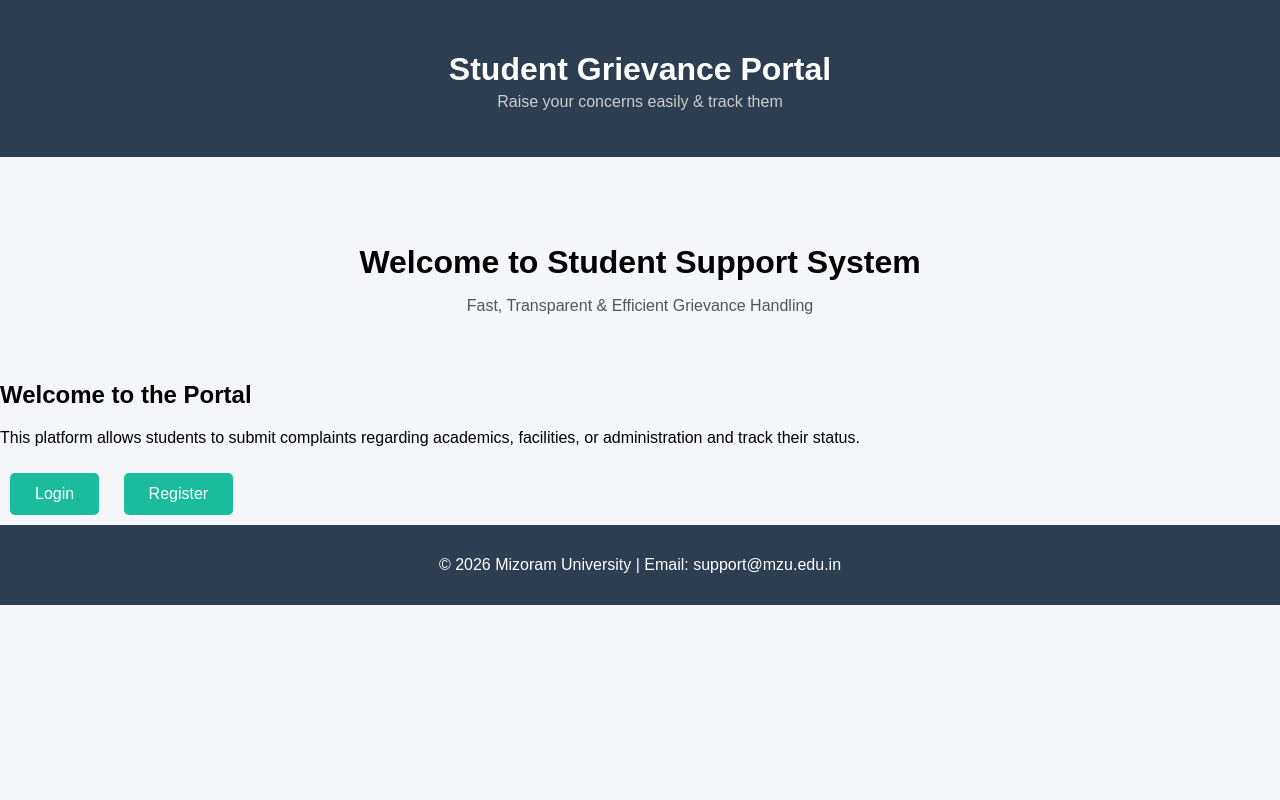
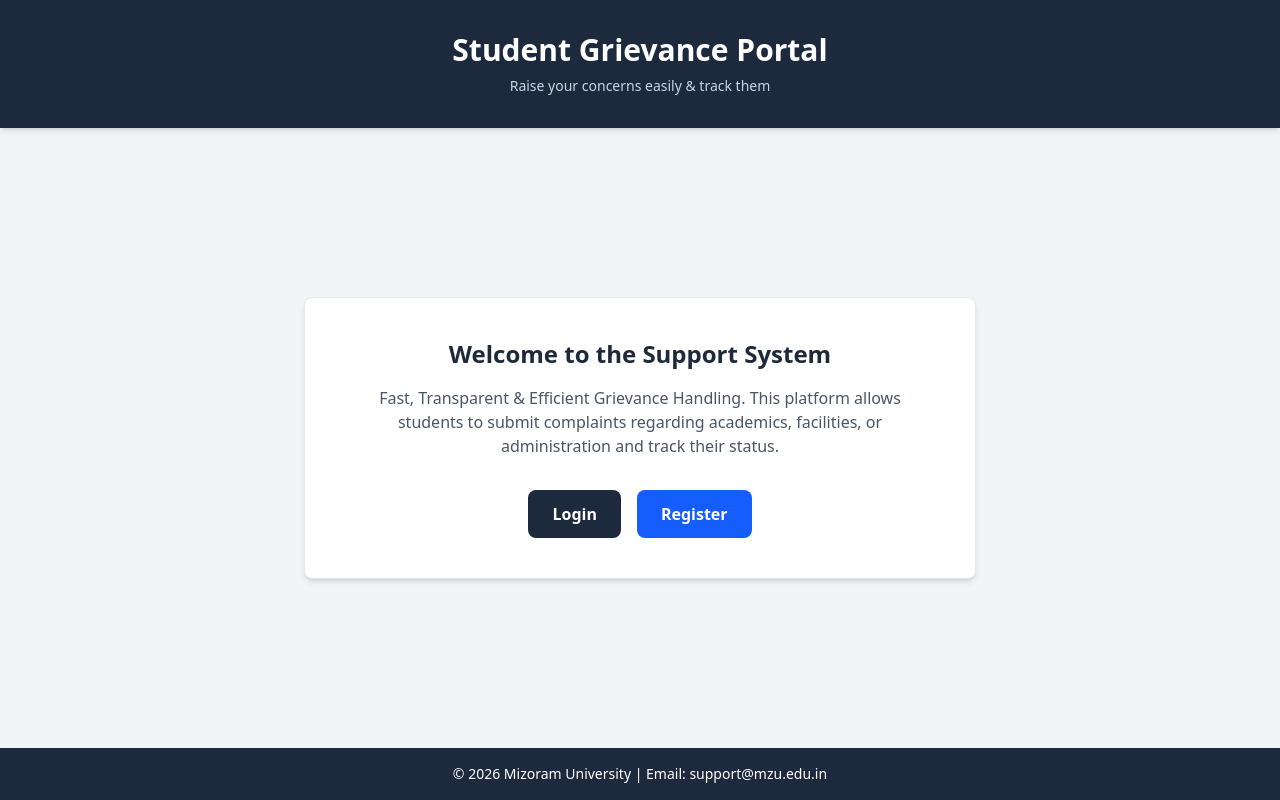
Before and after one commit to denine03/student_grievance_portal, a Laravel app: page / in a window 1280 px wide. Run offline with Laravel 12, Linux system fonts and the light colour scheme; style sheets or scripts are compiled from the project's sources.

Commit message:
minor performance tweaks

```diff
--- a/resources/views/homepage.blade.php
+++ b/resources/views/homepage.blade.php
@@ -4,123 +4,36 @@
     <meta charset="UTF-8">
     <meta name="viewport" content="width=device-width, initial-scale=1.0">
     <title>Student Grievance Portal</title>
+    @vite('resources/css/app.css')
+</head>
+<body class="bg-gray-100 flex flex-col min-h-screen font-sans text-gray-900">
 
-    <style>
-        body {
-            font-family: Arial, sans-serif;
-            margin: 0;
-            background: #f4f6f9;
-        }
+    <header class="bg-slate-800 text-white py-8 text-center shadow-md">
+        <h1 class="text-3xl font-bold mb-2">Student Grievance Portal</h1>
+        <p class="text-slate-300 text-sm">Raise your concerns easily & track them</p>
+    </header>
 
-        header {
-            background: #2c3e50;
-            color: white;
-            padding: 30px 20px;
-            text-align: center;
-        }
+    <main class="flex-grow flex flex-col items-center justify-center p-6 text-center">
+        <div class="max-w-2xl bg-white p-10 rounded-lg shadow-md border border-gray-200">
+            <h2 class="text-2xl font-bold text-gray-800 mb-4">Welcome to the Support System</h2>
+            <p class="text-gray-600 mb-8">
+                Fast, Transparent & Efficient Grievance Handling. This platform allows students to submit complaints regarding academics, facilities, or administration and track their status.
+            </p>
 
-        header h1 {
-            margin-bottom: 5px;
-        }
+            <div class="flex justify-center space-x-4">
+                <a href="{{ route('login') }}" class="bg-slate-800 hover:bg-slate-700 text-white font-bold py-3 px-6 rounded-lg transition duration-300">
+                    Login
+                </a>
+                <a href="{{ route('register') }}" class="bg-blue-600 hover:bg-blue-700 text-white font-bold py-3 px-6 rounded-lg transition duration-300">
+                    Register
+                </a>
+            </div>
+        </div>
+    </main>
 
-        header p {
-            margin-top: 5px;
-            color: #ccc;
-        }
-
-        .hero {
-            text-align: center;
-            padding: 60px 20px 30px;
-        }
-
-        .hero h2 {
-            font-size: 32px;
-            margin-bottom: 10px;
-        }
-
-        .hero p {
-            color: #555;
-        }
-
-        .btn {
-            display: inline-block;
-            background: #1abc9c;
-            color: white;
-            padding: 12px 25px;
-            margin: 10px;
-            text-decoration: none;
-            border-radius: 5px;
-        }
-
-        .btn:hover {
-            background: #16a085;
-        }
-
-        .cards {
-            display: flex;
-            justify-content: center;
-            flex-wrap: wrap;
-            padding: 20px 20px 60px;
-        }
-
-        .card {
-            background: white;
-            padding: 25px 20px;
-            margin: 15px;
-            width: 260px;
-            border-radius: 10px;
-            box-shadow: 0 4px 10px rgba(0,0,0,0.1);
-            text-align: center;
-            transition: 0.3s;
-        }
-
-        .card:hover {
-            transform: translateY(-5px);
-        }
-
-        .card h3 {
-            margin-bottom: 10px;
-        }
-
-        .card p {
-            color: #555;
-        }
-
-        footer {
-            background: #2c3e50;
-            color: white;
-            text-align: center;
-            padding: 15px;
-        }
-    </style>
-</head>
-<body>
-
-<header>
-    <h1>Student Grievance Portal</h1>
-    <p>Raise your concerns easily & track them</p>
-</header>
-
-<div class="hero">
-    <h2>Welcome to Student Support System</h2>
-    <p>Fast, Transparent & Efficient Grievance Handling</p>
-</div>
-
-<main class="container">
-    <h2>Welcome to the Portal</h2>
-    <p>
-        This platform allows students to submit complaints regarding academics,
-        facilities, or administration and track their status.
-    </p>
-
-
-    <a href="/login" class="btn">Login</a>
-    <a href="/register" class="btn">Register</a>
-</main>
-
-<footer>
-    <p>© 2026 Mizoram University | Email: support@mzu.edu.in</p>
-</footer>
+    <footer class="bg-slate-800 text-white text-center py-4 text-sm mt-auto">
+        <p>© 2026 Mizoram University | Email: support@mzu.edu.in</p>
+    </footer>
 
 </body>
 </html>
--- a/resources/views/login.blade.php
+++ b/resources/views/login.blade.php
@@ -4,7 +4,7 @@
     <meta charset="UTF-8">
     <meta name="viewport" content="width=device-width, initial-scale=1.0">
     <title>Student Login - Grievance Portal</title>
-    <script src="https://cdn.tailwindcss.com"></script>
+    @vite('resources/css/app.css')
 </head>
 <body class="bg-gray-100 flex items-center justify-center min-h-screen">
 
--- a/resources/views/register.blade.php
+++ b/resources/views/register.blade.php
@@ -5,8 +5,7 @@
     <meta name="viewport" content="width=device-width, initial-scale=1.0">
     <meta http-equiv="X-UA-Compatible" content="ie=edge">
     <title>Student Registration - Grievance Portal</title>
-
-    <script src="https://cdn.tailwindcss.com"></script>
+    @vite('resources/css/app.css')
 </head>
 <body class="bg-gray-100 antialiased font-sans text-gray-900">
 
--- a/routes/web.php
+++ b/routes/web.php
@@ -6,10 +6,6 @@ Route::get('/', function () {
     return view('homepage');
 })->name('home');
 
-Route::get('/register', function () {
-    return view('register');
-});
-
 Route::get('/login', function () {
     return view('login');
 })->name('login');
```
Also changed, not shown: package-lock.json.
